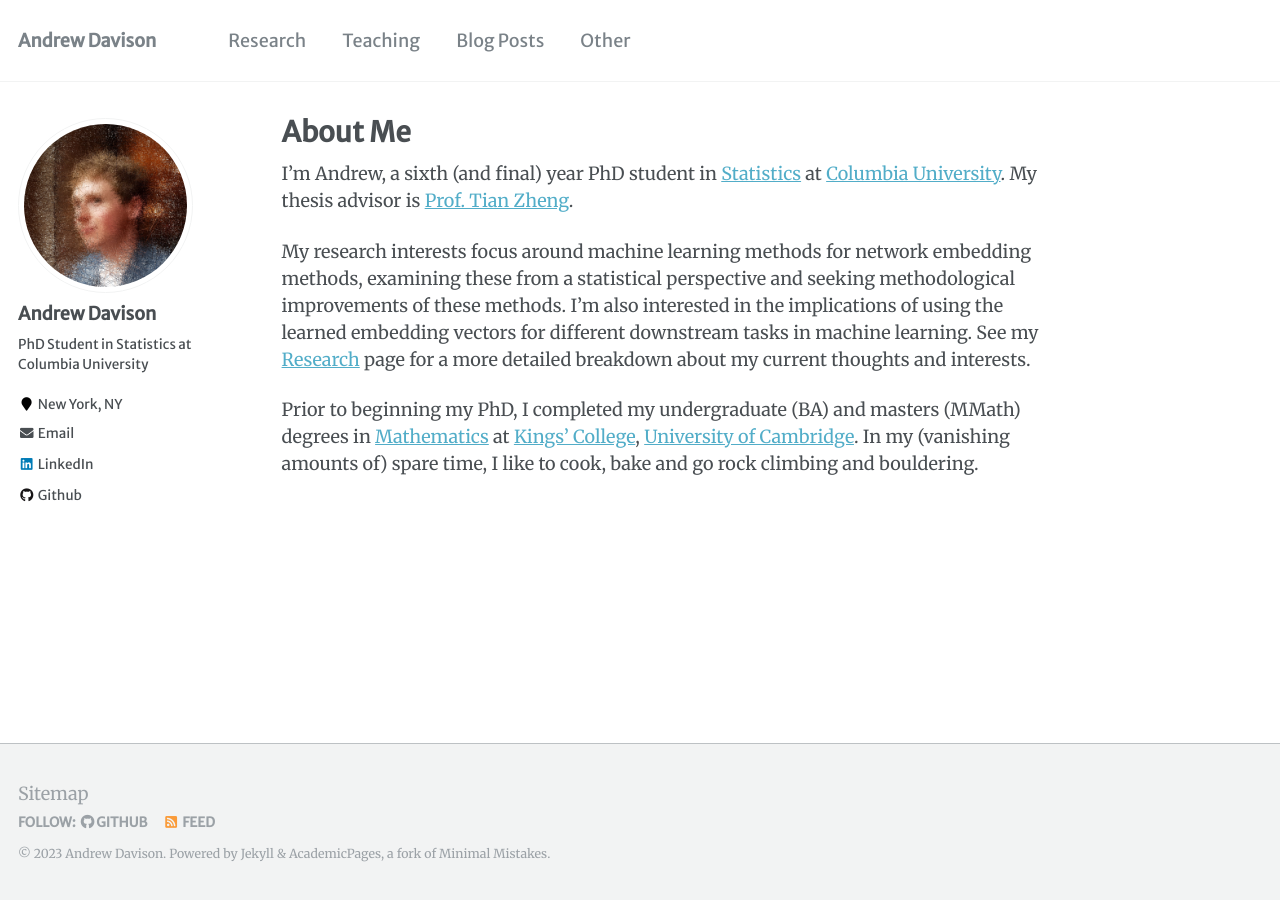
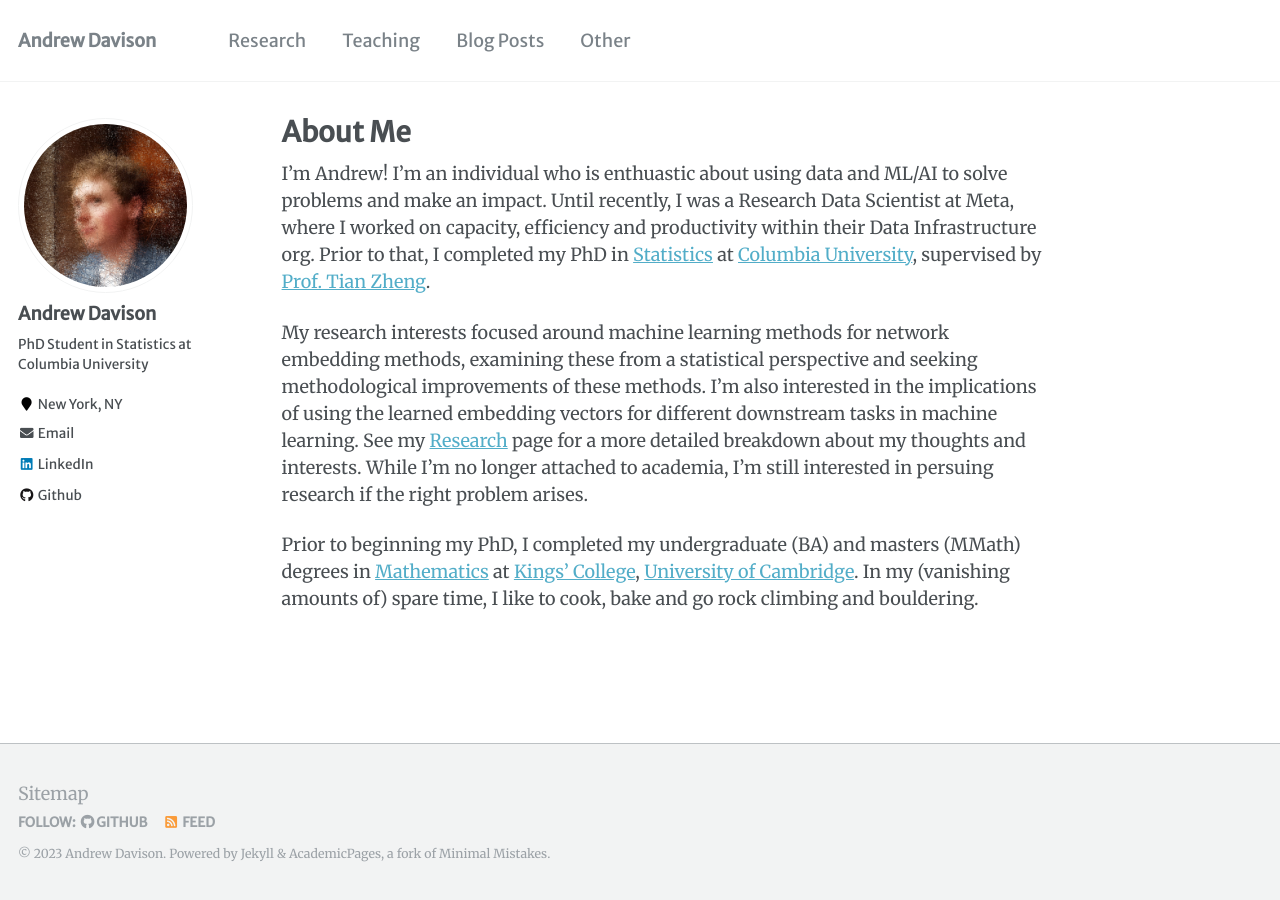
Before and after one commit to aday651/aday651.github.io, a Jekyll site: the page built from _pages/about.md, in a window 1280 px wide. Built offline with Jekyll 4.4.1, drawn with Linux system fonts in a browser that asks for light colours.

Commit message:
Update about.md

```diff
--- a/_pages/about.md
+++ b/_pages/about.md
@@ -8,8 +8,8 @@ redirect_from:
   - /about.html
 ---
 
-I'm Andrew, a sixth (and final) year PhD student in [Statistics](http://stat.columbia.edu/) at [Columbia University](https://www.columbia.edu/). My thesis advisor is [Prof. Tian Zheng](http://www.stat.columbia.edu/~tzheng/).
+I'm Andrew! I'm an individual who is enthuastic about using data and ML/AI to solve problems and make an impact. Until recently, I was a Research Data Scientist at Meta, where I worked on capacity, efficiency and productivity within their Data Infrastructure org. Prior to that, I completed my PhD in [Statistics](http://stat.columbia.edu/) at [Columbia University](https://www.columbia.edu/), supervised by [Prof. Tian Zheng](http://www.stat.columbia.edu/~tzheng/).
 
-My research interests focus around machine learning methods for network embedding methods, examining these from a statistical perspective and seeking methodological improvements of these methods. I'm also interested in the implications of using the learned embedding vectors for different downstream tasks in machine learning. See my [Research](https://aday651.github.io/research/) page for a more detailed breakdown about my current thoughts and interests.
+My research interests focused around machine learning methods for network embedding methods, examining these from a statistical perspective and seeking methodological improvements of these methods. I'm also interested in the implications of using the learned embedding vectors for different downstream tasks in machine learning. See my [Research](https://aday651.github.io/research/) page for a more detailed breakdown about my thoughts and interests. While I'm no longer attached to academia, I'm still interested in persuing research if the right problem arises.
 
 Prior to beginning my PhD, I completed my undergraduate (BA) and masters (MMath) degrees in [Mathematics](https://www.maths.cam.ac.uk/) at [Kings' College](https://www.kings.cam.ac.uk/), [University of Cambridge](https://www.cam.ac.uk/). In my (vanishing amounts of) spare time, I like to cook, bake and go rock climbing and bouldering.
```
